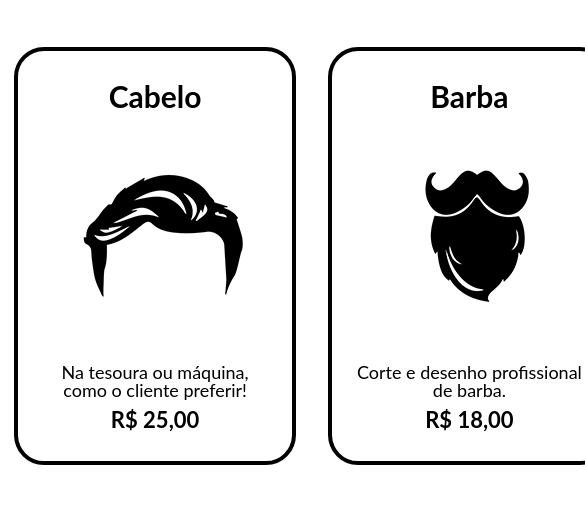
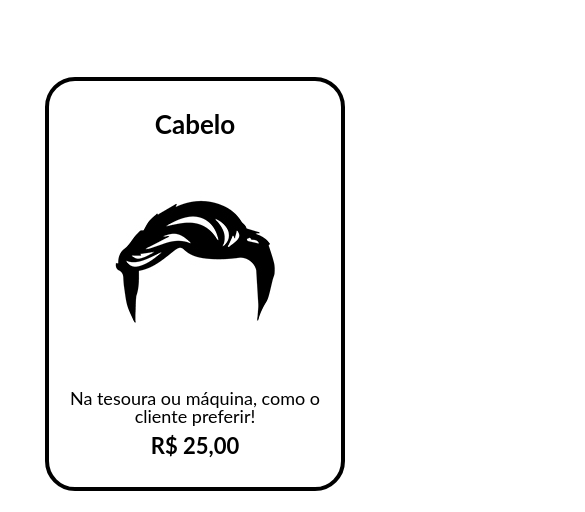
Before and after one commit to amandagpf/curso-html-css-alura, a plain HTML site: page produtos.html in a window 390 px wide. Shown: the part 317-829 px from the top of the page, 585 px wide, since content can reach past the window. Drawn offline with Linux system fonts and the light colour scheme.

Commit message:
Commit Produtos Mobile

```diff
--- a/style.css
+++ b/style.css
@@ -56,7 +56,7 @@ nav a:hover{
 }
 
 .produtos li:hover h2{
-    font-size: 42px;
+    font-size: 32px;
 }
 
 .produtos li:hover{
@@ -68,7 +68,7 @@ nav a:hover{
 }
 
 .produtos h2{
-    font-size: 30px;
+    font-size: 26px;
     font-weight: bold;
 }
 
@@ -262,4 +262,8 @@ td, th{
     .lista-beneficios, .barba{
         width: 100%;
     }
+    .produtos, .produtos li{
+        margin: 15px auto;
+        width: 300px;
+    }
 }
```
